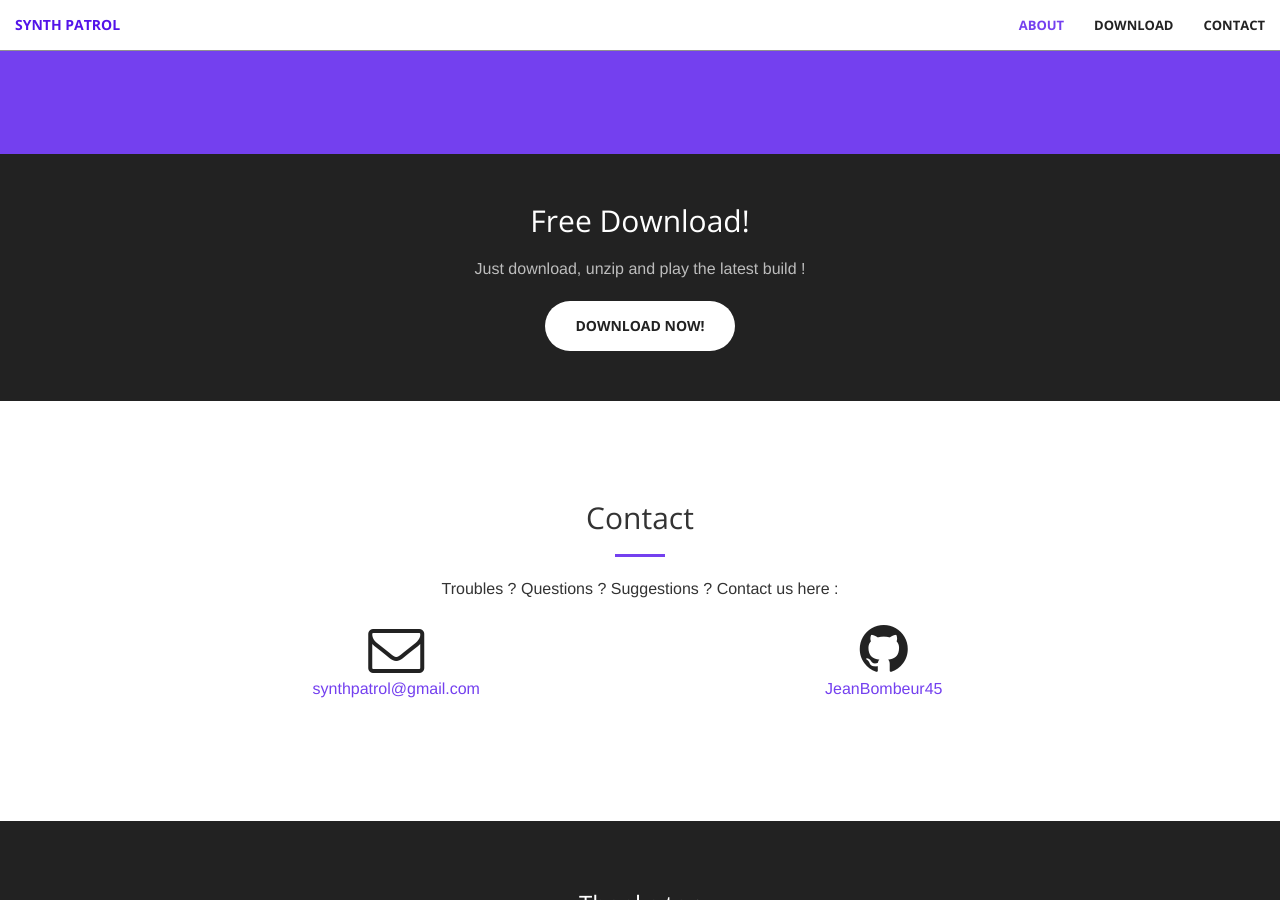
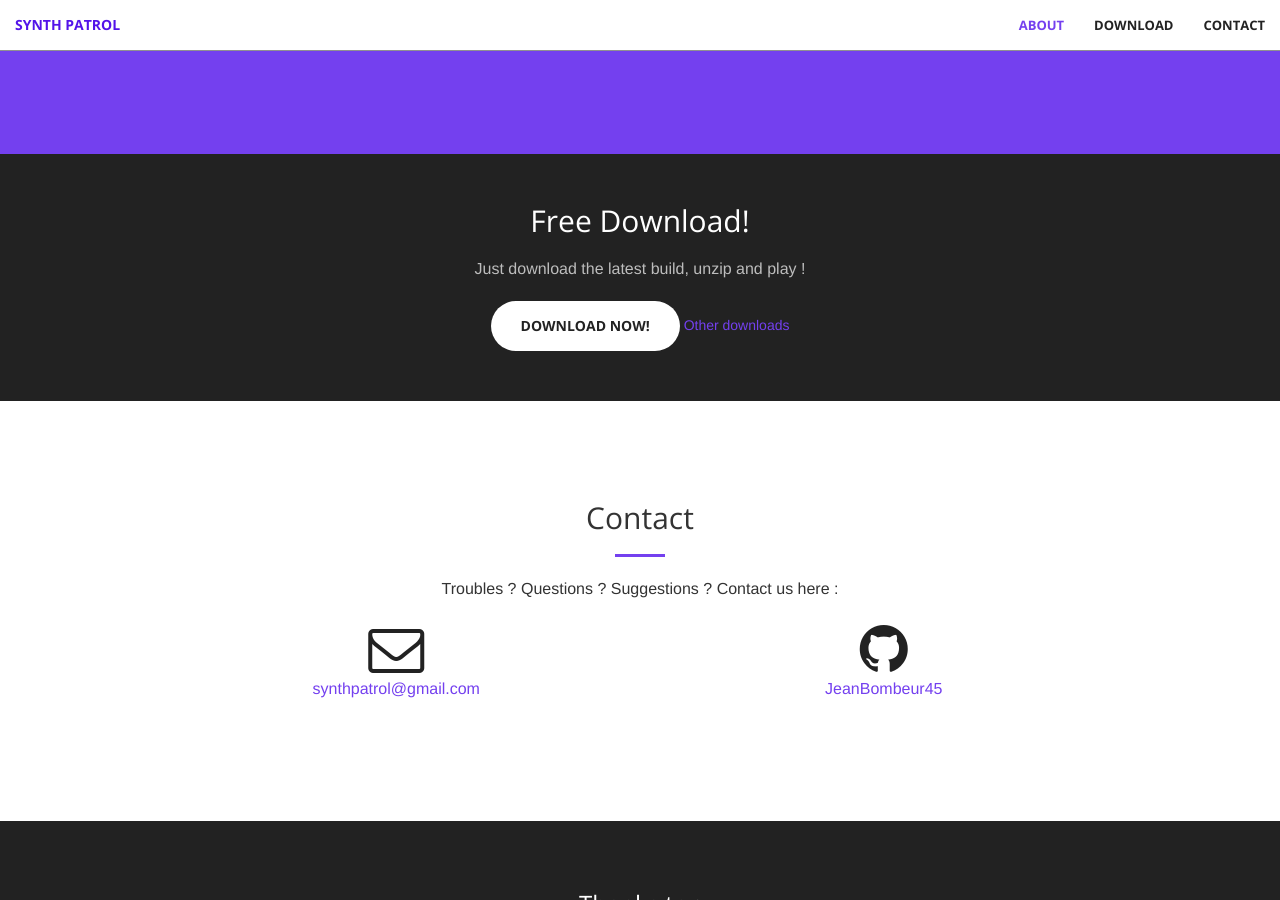
Before and after one commit to JeanBombeur45/Synth-Patrol, a Jekyll site: the page built from index.html, in a window 1280 px wide and 900 px high, scrolled down 1081 px. Built offline with Jekyll 4.4.1, drawn with Linux system fonts in a browser that asks for light colours.

Commit message:
Update aside.html

```diff
--- a/_includes/aside.html
+++ b/_includes/aside.html
@@ -2,8 +2,9 @@
       <div class="container text-center">
           <div class="call-to-action" id="aside">
               <h2>Free Download!</h2>
-            <p class="text-faded">Just download, unzip and play the latest build !</p>
-              <a href="https://github.com/JeanBombeur45/Synth-Patrol-release/releases/download/v0.2/build.zip" class="btn btn-default btn-xl wow tada">Download Now!</a>
+            <p class="text-faded">Just download the latest build, unzip and play !</p>
+              <a href="https://github.com/JeanBombeur45/Synth-Patrol-release/releases/latest" class="btn btn-default btn-xl wow tada">Download Now!</a>
+            <a href="https://github.com/JeanBombeur45/Synth-Patrol-release">Other downloads</a>
           </div>
       </div>
   </aside>
```
